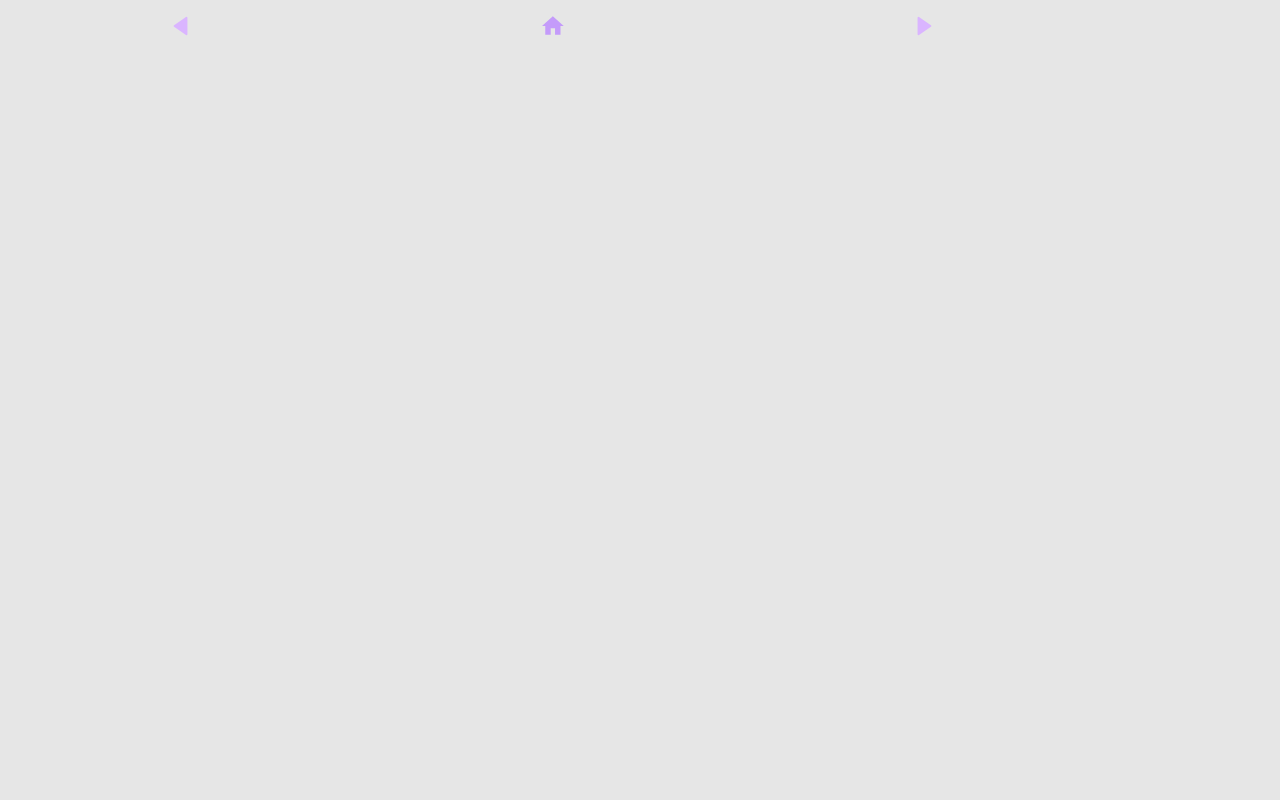
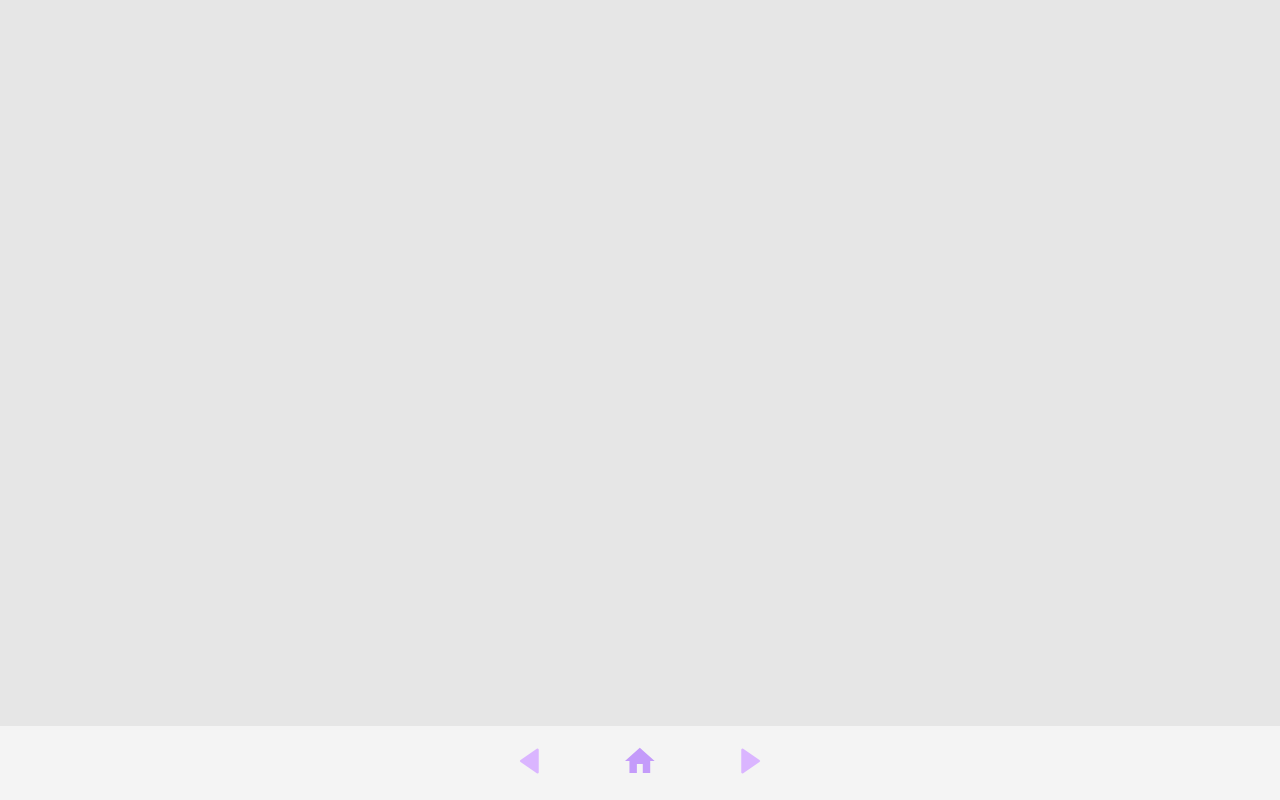
Before and after one commit to saharrshirazii/Kursplaneringsprojekt, a plain HTML site: page kunskapskontroll.html in a window 1280 px wide. Drawn offline with Linux system fonts and the light colour scheme.

Commit message:
Gjorde om mina knappar och stylade de.

```diff
--- a/kunskapskontroll.html
+++ b/kunskapskontroll.html
@@ -1,34 +1,49 @@
 <!DOCTYPE html>
 <html lang="en">
   <head>
-    <meta charset="UTF-8">
-    <meta name="viewport" content="width=device-width, initial-scale=1.0">
-    <link rel="stylesheet" href="style.css">
-    <link
-      rel="shortcut icon"
-      href="icons/chas.svg"
-      type="image/x-icon"
-    />
+    <meta charset="UTF-8" />
+    <meta name="viewport" content="width=device-width, initial-scale=1.0" />
+    <link rel="stylesheet" href="style.css" />
+    <link rel="shortcut icon" href="icons/chas.svg" type="image/x-icon" />
     <title>kunskapskontroll</title>
   </head>
   <body>
-
     <!--HEADER-->
 
     <!--MAIN LÄGG IN KODEN HÄR-->
 
     <!--FOOTER-->
-     <section class="nav-btn">
-        <img class="back-btn" src="icons/left-arrow.svg" alt="Back" />
+    <footer>
+      <section class="footer-btn-container">
+        <div class="footer-btn-left">
           <a href="lärandemål.html">
+            <img
+              class="footer-left-btn"
+              src="icons/left-arrow.svg"
+              alt="Back"
+            />
           </a>
-        <img class="home-btn" src="icons/home.svg" alt="Home" />
+          <span class="footer-left-label"> Lärandemål </span>
+        </div>
+
+        <div class="footer-btn-home">
           <a href="index.html">
+            <img class="footer-home-btn" src="icons/home.svg" alt="Home" />
           </a>
-        <img class="forward-btn" src="icons/right-arrow.svg" alt="Forward" />
-        <a href="kunskapskontroll.html">
+          <span class="footer-home-label"> Hem </span>
+        </div>
+
+        <div class="footer-btn-right">
+          <a href="bedömning.html">
+            <img
+              class="footer-right-btn"
+              src="icons/right-arrow.svg"
+              alt="Forward"
+            />
           </a>
+          <span class="footer-right-label"> Bedömning </span>
+        </div>
       </section>
-    </nav>
+    </footer>
   </body>
 </html>
--- a/style.css
+++ b/style.css
@@ -55,34 +55,60 @@ footer {
   transform: scale(1.1);
   transition: transform 0.3s ease;
 }
-.nav-btn {
+/* Knapparna i footern */
+.footer-btn-container {
   display: flex;
-  justify-content: space-evenly;
-  padding: 0 20px;
-  gap: 10px;
-  align-items: center;
+  justify-content: center;
+  gap: 80px;
+  padding: 20px 0;
+  background-color: #f4f4f4;
+  position: fixed;
+  bottom: 0;
+  left: 0;
   width: 100%;
-  box-sizing: border-box;
+  z-index: 100;
+}
+/* De tre knapparna */
+.footer-btn-left,
+.footer-btn-home,
+.footer-btn-right {
+  position: relative;
+  text-align: center;
+}
+/* Storlek på bilderna */
+.footer-left-btn,
+.footer-home-btn,
+.footer-right-btn {
+  width: 30px;
+  height: auto;
   cursor: pointer;
 }
-
-.back-btn {
-  width: 20px;
-  height: auto;
+/* label del */
+.footer-left-label,
+.footer-home-label,
+.footer-right-label {
+  position: absolute;
+  bottom: 40px;
+  left: 50%;
+  transform: translateX(-50%);
+  background: #9a63d9;
+  color: #f4f4f4;
+  padding: 5px 10px;
+  border-radius: 4px;
+  white-space: nowrap;
+  font-size: 14px;
+  opacity: 0;
+  pointer-events: none;
+  transition: opacity 0.3s;
+  z-index: 10;
 }
-.home-btn {
-  width: 22px;
-  height: auto;
-}
-.forward-btn {
-  width: 20px;
-  height: auto;
-}
-.back-btn:hover,
-.home-btn:hover,
-.forward-btn:hover {
-  transform: scale(1.1);
-  transition: transform 0.3s ease;
+.footer-btn-left:hover .footer-left-label,
+.footer-btn-home:hover .footer-home-label,
+.footer-btn-right:hover .footer-right-label,
+.footer-btn-left a:hover ~ .footer-left-label,
+.footer-btn-home a:hover ~ .footer-home-label,
+.footer-btn-right a:hover ~ .footer-right-label {
+  opacity: 1;
 }
 
 @media (min-width: 768px) {
@@ -94,20 +120,4 @@ footer {
     gap: 1rem;
     padding: 0 2px;
   }
-  .nav-btn {
-    gap: clamp(10px, 3vw, 20px);
-    padding: 10px;
-    flex-wrap: wrap;
-    justify-content: center;
-  }
-    .nav-btn {
-    gap: clamp(15px, 3vw, 20px);
-    padding: 15px;
-    justify-content: space-evenly;
-  }
-  .back-btn,
-  .home-btn,
-  .forward-btn {
-    width: clamp(16px, 5vw, 22px);
-  }
 }
```
Also changed, not shown: bedömning.html (+30 -13 lines), index.html (+16 -9 lines), lärandemål.html (+12 -3 lines), stöd.html (+21 -12 lines). Lines whose indentation alone changed are shown as unchanged.
